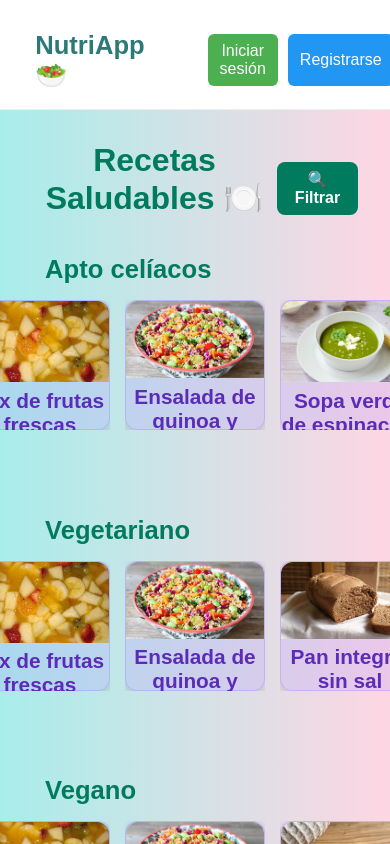
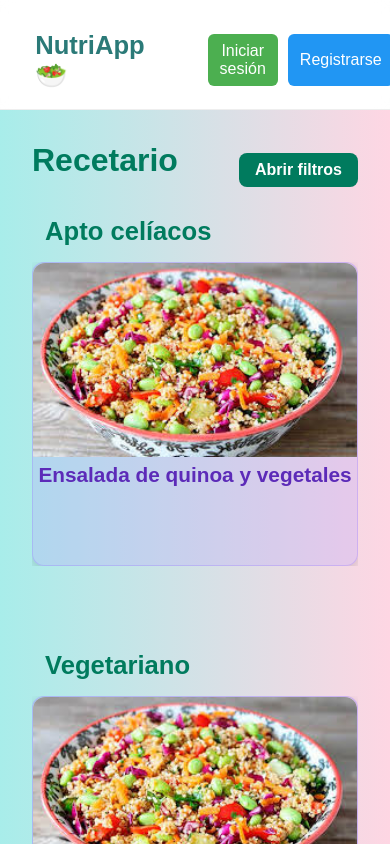
Before and after one commit to FranciscoRossetto/Pagina-para-nutricionista-interactiva, a React (Vite) app in the folder Frontend_React/: page /recetas in a window 390 px wide. Shown: the top 844 px of the page. Built offline with nearby package versions, Linux system fonts and the light colour scheme.

Commit message:
Orden en el codigo de Recetas

```diff
--- /dev/null
+++ b/Frontend_React/src/components/Recetas/FilterMenu.tsx
@@ -0,0 +1,29 @@
+import styles from "../../pages/Recetas/Recetas.module.css";
+
+export default function FilterMenu({
+  filters,
+  selected,
+  onToggle,
+}: {
+  filters: { key: string; label: string }[];
+  selected: string[];
+  onToggle: (key: string) => void;
+}) {
+  return (
+    <div className={styles.filterMenu}>
+      {filters.map((f) => (
+        <div
+          key={f.key}
+          className={styles.filterOption}
+          style={{
+            backgroundColor: selected.includes(f.key) ? "#007b5e" : "#f0f0f0",
+            color: selected.includes(f.key) ? "#fff" : "#333",
+          }}
+          onClick={() => onToggle(f.key)}
+        >
+          {f.label}
+        </div>
+      ))}
+    </div>
+  );
+}
--- /dev/null
+++ b/Frontend_React/src/components/Recetas/HeaderRecetas.tsx
@@ -0,0 +1,18 @@
+import styles from "../../pages/Recetas/Recetas.module.css";
+
+export default function HeaderRecetas({
+  onToggleMenu,
+  showMenu,
+}: {
+  onToggleMenu: () => void;
+  showMenu: boolean;
+}) {
+  return (
+    <header className={styles.header}>
+      <h1 className={styles.title}>Recetario</h1>
+      <button className={styles.filterButton} onClick={onToggleMenu}>
+        {showMenu ? "Cerrar filtros" : "Abrir filtros"}
+      </button>
+    </header>
+  );
+}
--- /dev/null
+++ b/Frontend_React/src/components/Recetas/RecipeCard.tsx
@@ -0,0 +1,40 @@
+import { motion } from "framer-motion";
+import styles from "../../pages/Recetas/Recetas.module.css";
+import type { Recipe } from "../../assets/data/recipes";
+
+export default function RecipeCard({
+  recipe,
+  flipped,
+  onFlip,
+}: {
+  recipe: Recipe;
+  flipped: boolean;
+  onFlip: () => void;
+}) {
+  return (
+    <motion.div
+      className={`${styles.card} ${flipped ? styles.flipped : ""}`}
+      onClick={onFlip}
+    >
+      <motion.div className={styles.front}>
+        <img src={recipe.image} alt={recipe.title} />
+        <h3>{recipe.title}</h3>
+      </motion.div>
+
+      <motion.div className={styles.back}>
+        <h3>{recipe.title}</h3>
+        <p className={styles.description}>{recipe.description}</p>
+
+        <h4>Ingredientes:</h4>
+        <ul className={styles.ingredientsList}>
+          {recipe.ingredients.map((i, idx) => (
+            <li key={idx}>{i}</li>
+          ))}
+        </ul>
+
+        <h4>Preparación:</h4>
+        <p className={styles.steps}>{recipe.steps}</p>
+      </motion.div>
+    </motion.div>
+  );
+}
--- /dev/null
+++ b/Frontend_React/src/components/Recetas/RecipeCarousel.tsx
@@ -0,0 +1,50 @@
+import { useState } from "react";
+import { useKeenSlider } from "keen-slider/react";
+import "keen-slider/keen-slider.min.css";
+import RecipeCard from "./RecipeCard";
+import type { Recipe } from "../../assets/data/recipes";
+import styles from "../../pages/Recetas/Recetas.module.css";
+
+export default function RecipeCarousel({
+  title,
+  data,
+}: {
+  title: string;
+  data: Recipe[];
+}) {
+  const [sliderRef] = useKeenSlider<HTMLDivElement>({
+    loop: true,
+    mode: "free-snap",
+    slides: { perView: 3, spacing: 20 },
+    breakpoints: {
+      "(max-width: 1200px)": { slides: { perView: 2, spacing: 15 } },
+      "(max-width: 768px)": { slides: { perView: 1, spacing: 10 } },
+    },
+  });
+
+  const [flippedCard, setFlippedCard] = useState<number | null>(null);
+
+  return (
+    <section className={styles.carouselSection}>
+      <h2 className={styles.carouselTitle}>{title}</h2>
+
+      <div
+        key={data.length + title}
+        ref={sliderRef}
+        className={`keen-slider ${styles.slider}`}
+      >
+        {data.map((recipe) => (
+          <div key={recipe.id} className={`keen-slider__slide ${styles.slide}`}>
+            <RecipeCard
+              recipe={recipe}
+              flipped={flippedCard === recipe.id}
+              onFlip={() =>
+                setFlippedCard(flippedCard === recipe.id ? null : recipe.id)
+              }
+            />
+          </div>
+        ))}
+      </div>
+    </section>
+  );
+}
--- a/Frontend_React/src/contexts/hooks/useMoreLessGame.ts
+++ b/Frontend_React/src/contexts/hooks/useMoreLessGame.ts
@@ -5,7 +5,6 @@ import { getRandomFood } from "../../assets/data/foodData";
 import { useUser } from "../../contexts/UserContext";
 
 const API_URL = "http://localhost:4000/api";
-
 
 export default function useMoreLessGame() {
   const { user } = useUser();
--- a/Frontend_React/src/pages/Recetas/Recetas.module.css
+++ b/Frontend_React/src/pages/Recetas/Recetas.module.css
@@ -9,130 +9,18 @@
   align-items: center;
 }
 
+.header {
+  width: 100%;
+  display: flex;
+  justify-content: space-between;
+  align-items: center;
+}
+
 .title {
   margin-top: 0.5rem;
   margin-bottom: 1rem;
   font-size: 2rem;
   color: #007b5e;
-}
-
-.filters {
-  display: flex;
-  justify-content: center;
-  gap: 1rem;
-  flex-wrap: wrap;
-  margin-bottom: 2rem;
-}
-
-.filterItem {
-  background: #f0f0f0;
-  padding: 0.5rem 1rem;
-  border-radius: 8px;
-  cursor: pointer;
-}
-
-.swiper {
-  width: 90%;
-  margin: auto;
-}
-
-
-.card {
-  width: 100%;
-  aspect-ratio: 3 / 2.8;
-  perspective: 1000px;
-  position: relative;
-  cursor: pointer;
-}
-
-.front,
-.back {
-  width: 100%;
-  height: 100%;
-  border-radius: 12px;
-  backface-visibility: hidden;
-  position: absolute;
-  top: 0;
-  left: 0;
-  transition: transform 0.7s;
-  box-shadow: 0 4px 12px rgba(0, 0, 0, 0.15);
-}
-
-.front {
-  background: rgba(180, 155, 255, 0.25);
-  display: flex;
-  flex-direction: column;
-  align-items: center;
-  justify-content: flex-start;
-  border: 1px solid rgba(150, 120, 255, 0.3);
-  padding-bottom: 0.2rem;
-}
-
-.front img {
-  width: 100%;
-  height: 65%;
-  object-fit: cover;
-  border-radius: 12px 12px 0 0;
-  margin-bottom: 0.2rem;
-}
-
-.front h3 {
-  font-size: 1.3rem;
-  color: #5c2bb8;
-  text-align: center;
-  margin: 0.2rem 0 0.2rem 0;
-}
-
-
-.back {
-  background: rgba(180, 155, 255, 0.2);
-  transform: rotateY(180deg);
-  padding: 1rem;
-  text-align: left;
-  overflow-y: auto;
-  color: #222;
-  border: 1px solid rgba(150, 120, 255, 0.3);
-}
-
-.flipped .front {
-  transform: rotateY(180deg);
-}
-
-.flipped .back {
-  transform: rotateY(0deg);
-}
-
-.slider {
-  width: 90%;
-  margin: 0 auto;
-  overflow: visible !important;
-}
-
-.slide {
-  display: flex;
-  justify-content: center;
-  align-items: center;
-}
-
-.keen-slider__slide {
-  transition: transform 0.4s ease, opacity 0.4s ease;
-  transform: scale(0.8);
-  opacity: 0.6;
-  filter: blur(1px);
-}
-
-.keen-slider__slide[aria-hidden="false"] {
-  transform: scale(1);
-  opacity: 1;
-  filter: none;
-  z-index: 10;
-}
-
-.header {
-  width: 100%;
-  display: flex;
-  justify-content: space-between;
-  align-items: center;
 }
 
 .filterButton {
@@ -185,6 +73,89 @@
   margin-bottom: 1rem;
 }
 
+/* === NUEVO: scroll horizontal === */
+.sliderContainer {
+  width: 100%;
+  display: flex;
+  gap: 20px;
+  overflow-x: auto;
+  scroll-snap-type: x mandatory;
+  padding-bottom: 1rem;
+  -webkit-overflow-scrolling: touch; /* scroll suave en iOS */
+  scroll-behavior: smooth;
+}
+
+.slide {
+  flex: 0 0 auto; /* ancho fijo */
+  width: 250px;
+  scroll-snap-align: start;
+}
+
+/* === Cards === */
+.card {
+  width: 100%;
+  aspect-ratio: 3 / 2.8;
+  perspective: 1000px;
+  position: relative;
+  cursor: pointer;
+}
+
+.front,
+.back {
+  width: 100%;
+  height: 100%;
+  border-radius: 12px;
+  backface-visibility: hidden;
+  position: absolute;
+  top: 0;
+  left: 0;
+  transition: transform 0.7s;
+  box-shadow: 0 4px 12px rgba(0, 0, 0, 0.15);
+}
+
+.front {
+  background: rgba(180, 155, 255, 0.25);
+  display: flex;
+  flex-direction: column;
+  align-items: center;
+  justify-content: flex-start;
+  border: 1px solid rgba(150, 120, 255, 0.3);
+  padding-bottom: 0.2rem;
+}
+
+.front img {
+  width: 100%;
+  height: 65%;
+  object-fit: cover;
+  border-radius: 12px 12px 0 0;
+  margin-bottom: 0.2rem;
+}
+
+.front h3 {
+  font-size: 1.3rem;
+  color: #5c2bb8;
+  text-align: center;
+  margin: 0.2rem 0 0.2rem 0;
+}
+
+.back {
+  background: rgba(180, 155, 255, 0.2);
+  transform: rotateY(180deg);
+  padding: 1rem;
+  text-align: left;
+  overflow-y: auto;
+  color: #222;
+  border: 1px solid rgba(150, 120, 255, 0.3);
+}
+
+.flipped .front {
+  transform: rotateY(180deg);
+}
+
+.flipped .back {
+  transform: rotateY(0deg);
+}
+
 .description {
   font-size: 0.9rem;
   color: #444;
@@ -195,7 +166,6 @@
   margin-bottom: 1rem;
   padding-left: 1.2rem;
 }
-
 
 .steps {
   font-size: 0.95rem;
--- a/Frontend_React/src/pages/Recetas/Recetas.tsx
+++ b/Frontend_React/src/pages/Recetas/Recetas.tsx
@@ -1,10 +1,9 @@
 import { useState } from "react";
-import { useKeenSlider } from "keen-slider/react";
-import "keen-slider/keen-slider.min.css";
-import { motion } from "framer-motion";
 import { recipes } from "../../assets/data/recipes";
-import type { Recipe } from "../../assets/data/recipes";
-import styles from "./Recetas.module.css";
+import RecipeCarousel from "../../components/Recetas/RecipeCarousel";
+import FilterMenu from "../../components/Recetas/FilterMenu";
+import HeaderRecetas from "../../components/Recetas/HeaderRecetas";
+import styles from "../../pages/Recetas/Recetas.module.css";
 
 const filtersList = [
   { key: "celiaco", label: "Apto celíacos" },
@@ -14,151 +13,45 @@ const filtersList = [
   { key: "sinSal", label: "Sin sal" },
 ];
 
-function RecipeCarousel({ title, data }: { title: string; data: Recipe[] }) {
-  // Reinicia el slider si cambia la cantidad de recetas
-  const [sliderRef] = useKeenSlider<HTMLDivElement>({
-    loop: true,
-    mode: "free-snap",
-    renderMode: "performance",
-    drag: true,
-    slides: {
-      perView: 3,
-      spacing: 20,
-      origin: "center",
-    },
-    breakpoints: {
-      "(max-width: 768px)": {
-        slides: { perView: 1.2, spacing: 10, origin: "center" },
-      },
-      "(max-width: 1200px)": {
-        slides: { perView: 2.2, spacing: 15, origin: "center" },
-      },
-    },
-  });
+export default function Recetas() {
+  const [showMenu, setShowMenu] = useState(false);
+  const [selected, setSelected] = useState<string[]>([]);
 
-  const [flippedCard, setFlippedCard] = useState<number | null>(null);
+  const toggleFilter = (key: string) =>
+    setSelected((prev) =>
+      prev.includes(key) ? prev.filter((f) => f !== key) : [...prev, key]
+    );
 
-  return (
-    <div className={styles.carouselSection}>
-      <h2 className={styles.carouselTitle}>{title}</h2>
-      {/* key hace que se reinicie el slider si cambia la cantidad */}
-      <div
-        key={data.length + title}
-        ref={sliderRef}
-        className={`keen-slider ${styles.slider}`}
-      >
-        {data.map((recipe) => (
-          <div key={recipe.id} className={`keen-slider__slide ${styles.slide}`}>
-            <motion.div
-              className={`${styles.card} ${
-                flippedCard === recipe.id ? styles.flipped : ""
-              }`}
-              onClick={() =>
-                setFlippedCard(flippedCard === recipe.id ? null : recipe.id)
-              }
-            >
-              {/* Frente */}
-              <motion.div className={styles.front}>
-                <img src={recipe.image} alt={recipe.title} />
-                <h3>{recipe.title}</h3>
-              </motion.div>
-
-              {/* Dorso */}
-              <motion.div className={styles.back}>
-                <h3>{recipe.title}</h3>
-                <p className={styles.description}>{recipe.description}</p>
-
-                <h4>Ingredientes:</h4>
-                <ul className={styles.ingredientsList}>
-                  {recipe.ingredients.map((i, idx) => (
-                    <li key={idx}>{i}</li>
-                  ))}
-                </ul>
-
-                <h4>Preparación:</h4>
-                <p className={styles.steps}>{recipe.steps}</p>
-              </motion.div>
-            </motion.div>
-          </div>
-        ))}
-      </div>
-    </div>
-  );
-}
-
-export default function Recetas() {
-  const [showFilterMenu, setShowFilterMenu] = useState(false);
-  const [selectedFilters, setSelectedFilters] = useState<string[]>([]);
-
-  const handleFilterChange = (key: string) => {
-    setSelectedFilters((prev) =>
-      prev.includes(key)
-        ? prev.filter((f) => f !== key)
-        : [...prev, key]
-    );
-  };
-
-  const filteredRecipes = recipes.filter((r) =>
-    selectedFilters.length === 0
+  const filtered = recipes.filter((r) =>
+    selected.length === 0
       ? false
-      : selectedFilters.every((key) => (r.type as any)[key])
+      : selected.every((key) => (r.type as any)[key])
   );
 
-  const groupedRecipes = filtersList.map((filter) => ({
-    title: filter.label,
-    data: recipes.filter((r) => (r.type as any)[filter.key]),
+  const grouped = filtersList.map((f) => ({
+    title: f.label,
+    data: recipes.filter((r) => (r.type as any)[f.key]),
   }));
 
   return (
     <div className={styles.container}>
-      <div className={styles.header}>
-        <h1 className={styles.title}>Recetas Saludables 🍽️</h1>
-        <button
-          className={styles.filterButton}
-          onClick={() => setShowFilterMenu(!showFilterMenu)}
-        >
-          {showFilterMenu ? "Cerrar filtros" : "🔍 Filtrar"}
-        </button>
-      </div>
+      <HeaderRecetas onToggleMenu={() => setShowMenu(!showMenu)} showMenu={showMenu} />
 
-      {/* Menú de filtros */}
-      {showFilterMenu && (
-        <div className={styles.filterMenu}>
-          {filtersList.map((f) => (
-            <label key={f.key} className={styles.filterOption}>
-              <input
-                type="checkbox"
-                checked={selectedFilters.includes(f.key)}
-                onChange={() => handleFilterChange(f.key)}
-              />
-              {f.label}
-            </label>
-          ))}
-        </div>
+      {showMenu && (
+        <FilterMenu filters={filtersList} selected={selected} onToggle={toggleFilter} />
       )}
 
-      {/* Carrusel combinado de filtros */}
-      {selectedFilters.length > 0 && filteredRecipes.length > 0 && (
+      {selected.length > 0 && filtered.length > 0 && (
         <RecipeCarousel
-          title={`Recetas filtradas: ${selectedFilters
-            .map(
-              (f) => filtersList.find((item) => item.key === f)?.label || f
-            )
+          title={`Recetas filtradas: ${selected
+            .map((f) => filtersList.find((i) => i.key === f)?.label || f)
             .join(", ")}`}
-          data={filteredRecipes}
+          data={filtered}
         />
       )}
 
-      {/* Carruseles por tipo */}
-      {groupedRecipes.map(
-        (group) =>
-          group.data.length > 0 && (
-            <RecipeCarousel
-              key={group.title}
-              title={group.title}
-              data={group.data}
-            />
-          )
+      {grouped.map(
+        (g) => g.data.length > 0 && <RecipeCarousel key={g.title} {...g} />
       )}
     </div>
   );
```
